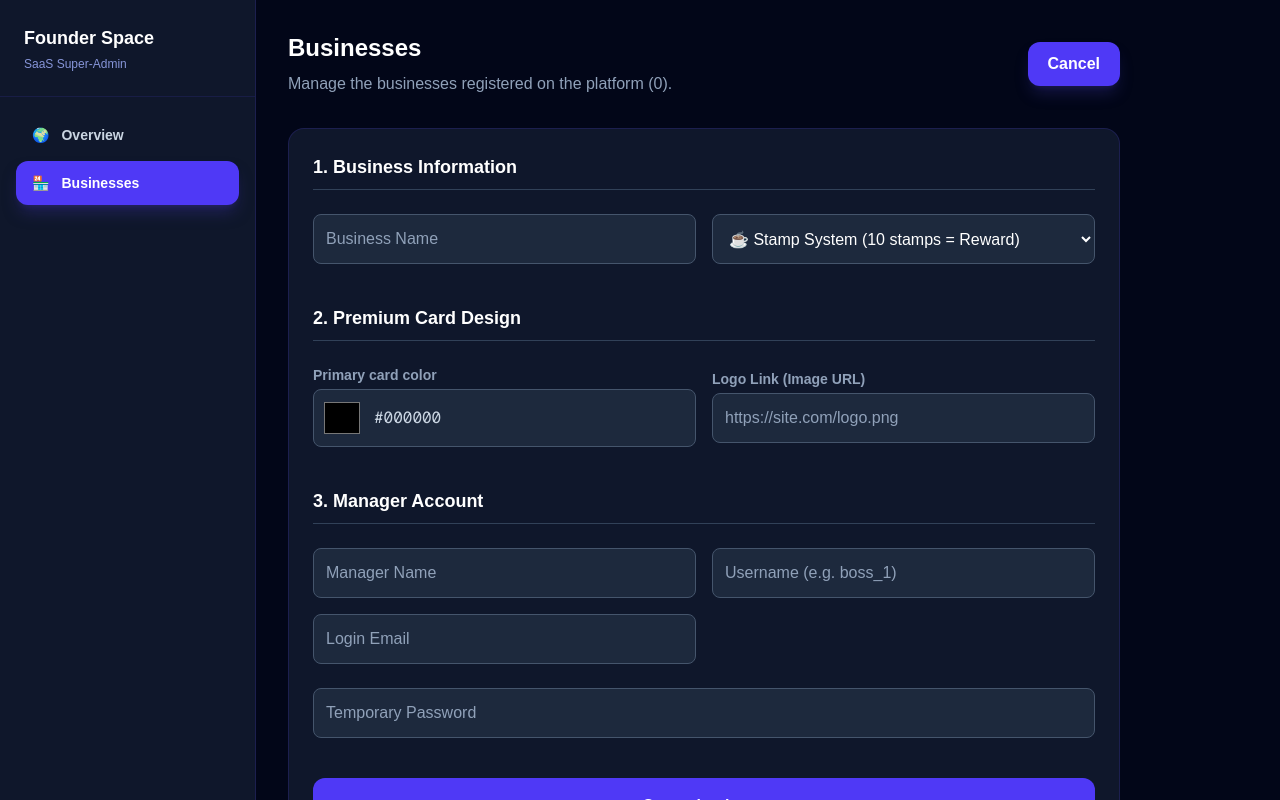
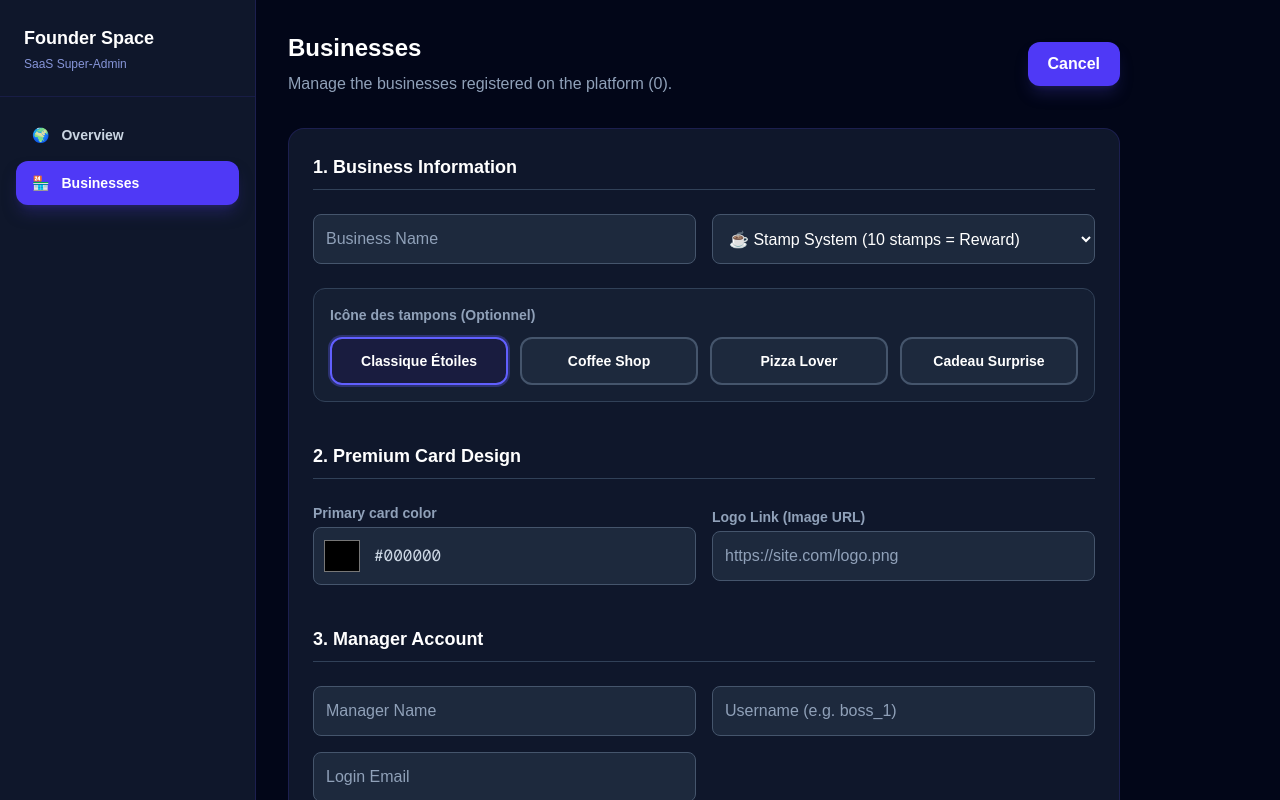
Before and after one commit to Banane653/A-T-Tech, a Next.js app: page /en/founder/companies in a window 1280 px wide. Both pictures are taken after a click on the button "+ New Business". Shown: the top 800 px of the page. Built offline with nearby package versions, Linux system fonts and the light colour scheme; no server answers.

Commit message:
Remise des choix de tampon

```diff
--- a/src/app/[locale]/founder/companies/page.tsx
+++ b/src/app/[locale]/founder/companies/page.tsx
@@ -2,9 +2,7 @@
 
 import { useState, useEffect } from 'react';
 import { useTranslations } from 'next-intl';
-
-// On garde cette importation pour le typage si nécessaire ailleurs, mais on n'en a plus besoin pour le choix
-import { TemplateType } from '@/config/templates';
+import { CARD_TEMPLATES, TemplateType } from '@/config/templates'; // 👈 Retour de l'import
 
 type Company = {
     id: string;
@@ -17,6 +15,8 @@ type Company = {
     _count: { customers: number };
 };
 
+const defaultStampsTemplate = CARD_TEMPLATES.find((t) => t.type === 'STAMPS')?.id || 'default';
+
 const initialFormData = {
     companyName: '',
     adminName: '',
@@ -26,7 +26,7 @@ const initialFormData = {
     systemType: 'STAMPS' as TemplateType,
     primaryColor: '#000000',
     logoUrl: '',
-    cardTemplate: 'default', // Valeur fixe invisible pour le backend
+    cardTemplate: defaultStampsTemplate,
 };
 
 export default function FounderCompaniesPage() {
@@ -69,6 +69,9 @@ export default function FounderCompaniesPage() {
         }
         setLoading(false);
     };
+
+    // On ne filtre que les templates de tampons pour l'affichage
+    const stampTemplates = CARD_TEMPLATES.filter((t) => t.type === 'STAMPS');
 
     const inputClass =
         'w-full p-3 bg-slate-800 border border-slate-600 rounded-lg text-white placeholder-slate-400 outline-none focus:border-indigo-500 focus:ring-1 focus:ring-indigo-500';
@@ -116,9 +119,14 @@ export default function FounderCompaniesPage() {
                             className={inputClass}
                             value={formData.systemType}
                             onChange={(e) => {
+                                const newType = e.target.value as TemplateType;
+                                // Si on passe en STAMPS, on sélectionne le 1er template de tampons. Sinon, un default pour les POINTS.
+                                const firstTemplateId = CARD_TEMPLATES.find((t) => t.type === newType)?.id || 'default';
+
                                 setFormData({
                                     ...formData,
-                                    systemType: e.target.value as TemplateType,
+                                    systemType: newType,
+                                    cardTemplate: firstTemplateId,
                                 });
                             }}
                         >
@@ -130,6 +138,34 @@ export default function FounderCompaniesPage() {
                             </option>
                         </select>
                     </div>
+
+                    {/* 👇 NOUVEAU : Affichage conditionnel des icônes de tampons 👇 */}
+                    {formData.systemType === 'STAMPS' && (
+                        <div className="mt-4 p-4 bg-slate-800/50 rounded-xl border border-slate-700">
+                            <label className="text-sm text-slate-400 mb-3 font-semibold block">
+                                Icône des tampons (Optionnel)
+                            </label>
+                            <div className="grid grid-cols-2 sm:grid-cols-4 gap-3">
+                                {stampTemplates.map((tpl) => (
+                                    <button
+                                        key={tpl.id}
+                                        type="button"
+                                        onClick={() => setFormData({ ...formData, cardTemplate: tpl.id })}
+                                        className={`cursor-pointer border-2 rounded-xl p-3 flex flex-col items-center text-center transition-all ${
+                                            formData.cardTemplate === tpl.id
+                                                ? 'border-indigo-500 bg-indigo-950/50 ring-2 ring-indigo-500/30'
+                                                : 'border-slate-600 bg-slate-800 hover:border-slate-500'
+                                        }`}
+                                    >
+                                        <div className="font-bold text-sm text-white">
+                                            {tpl.name}
+                                        </div>
+                                    </button>
+                                ))}
+                            </div>
+                        </div>
+                    )}
+                    {/* 👆 FIN NOUVEAU 👆 */}
 
                     <h3 className="font-bold text-lg text-white border-b border-slate-700 pb-2 pt-4">
                         {t('form.section2.title')}
@@ -228,6 +264,7 @@ export default function FounderCompaniesPage() {
                 </form>
             )}
 
+            {/* Liste des commerces inchangée ... */}
             <div className="bg-slate-900 rounded-2xl border border-indigo-900/40 shadow-xl overflow-hidden">
                 {fetching ? (
                     <p className="p-8 text-center text-slate-500">{t('list.loading')}</p>
```
